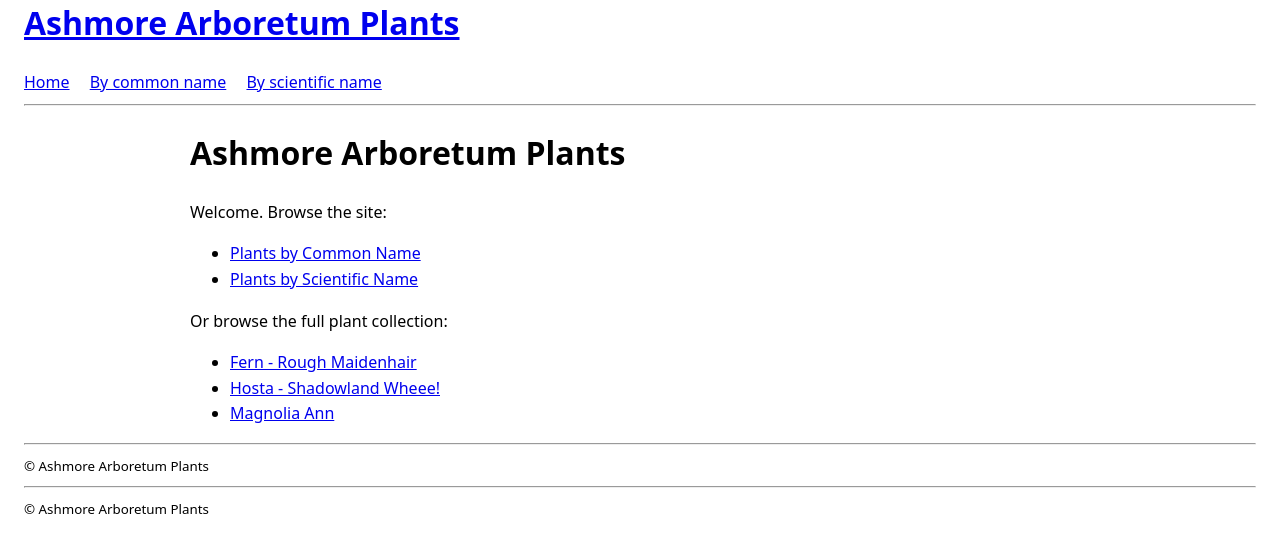
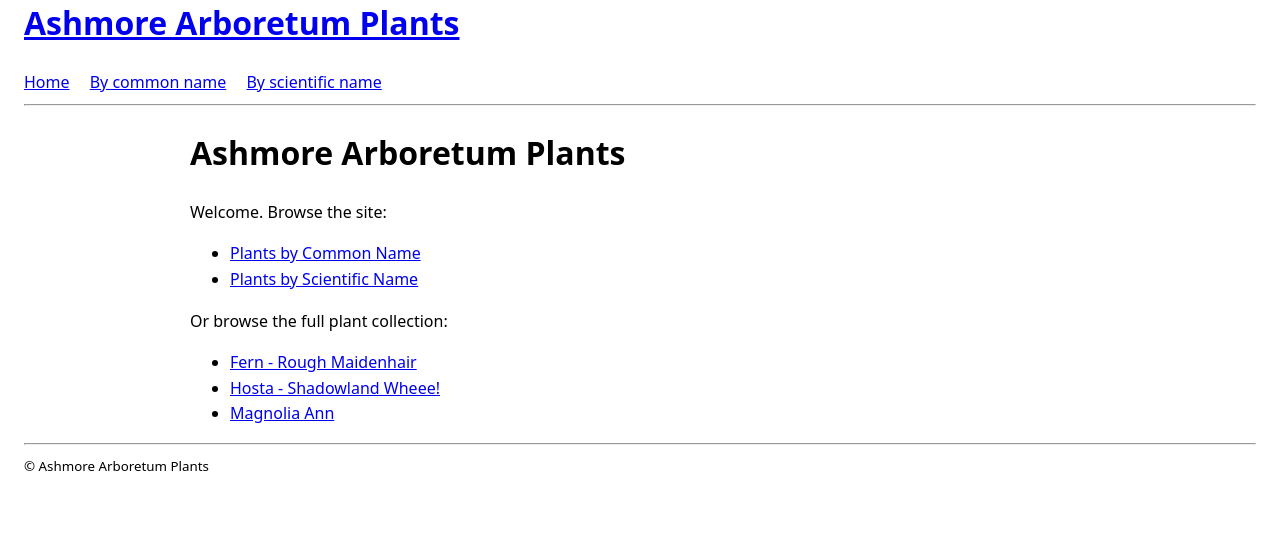
Before and after one commit to AshmoreArboretum/AshmoreArboretumPlants, a Jekyll site: the page built from index.md, in a window 1280 px wide, cut to the strip 273-826 px from the top of the page. Built offline with Jekyll 4.4.1, drawn with Linux system fonts in a browser that asks for light colours.

Commit message:
Remove duplicate footer and closing HTML tags

```diff
--- a/_layouts/default.html
+++ b/_layouts/default.html
@@ -39,10 +39,3 @@
     </footer>
   </body>
 </html>
-
-    <footer>
-      <hr/>
-      <small>© {{ site.title }}</small>
-    </footer>
-  </body>
-</html>
```
